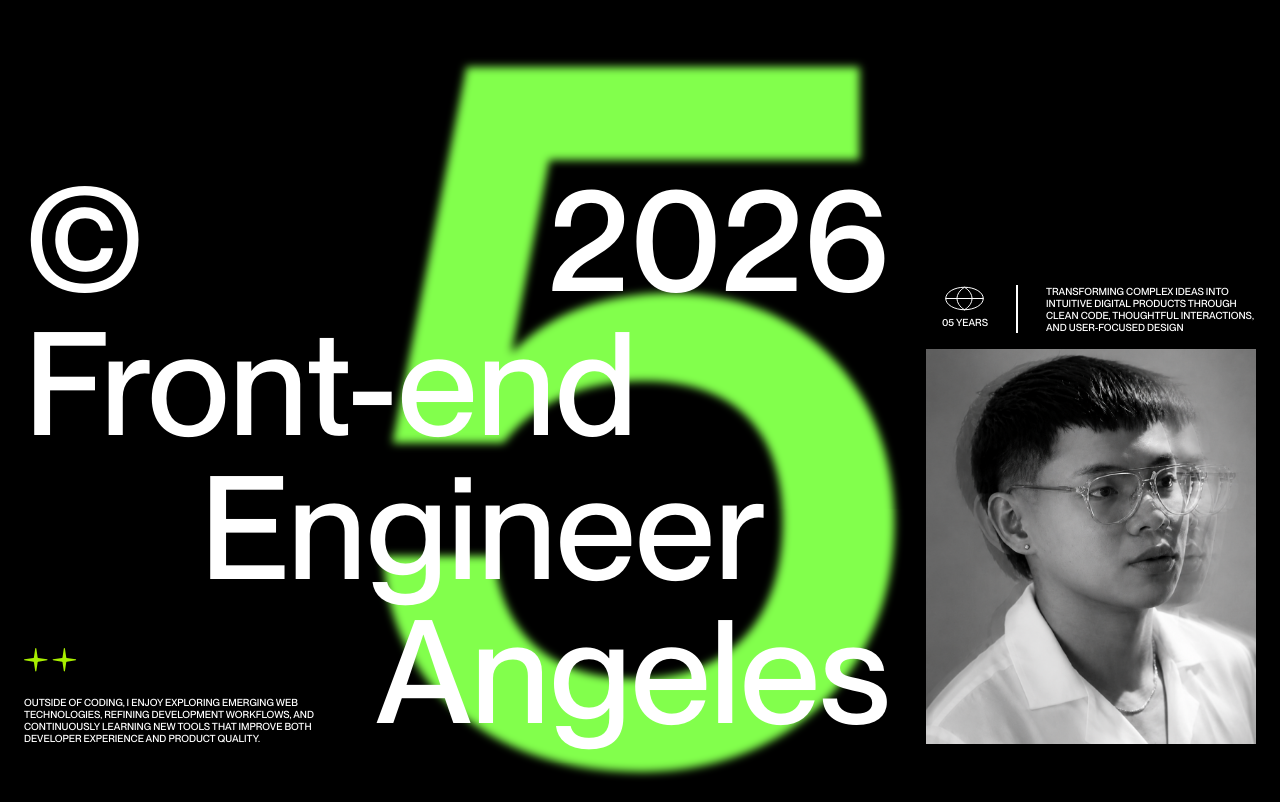
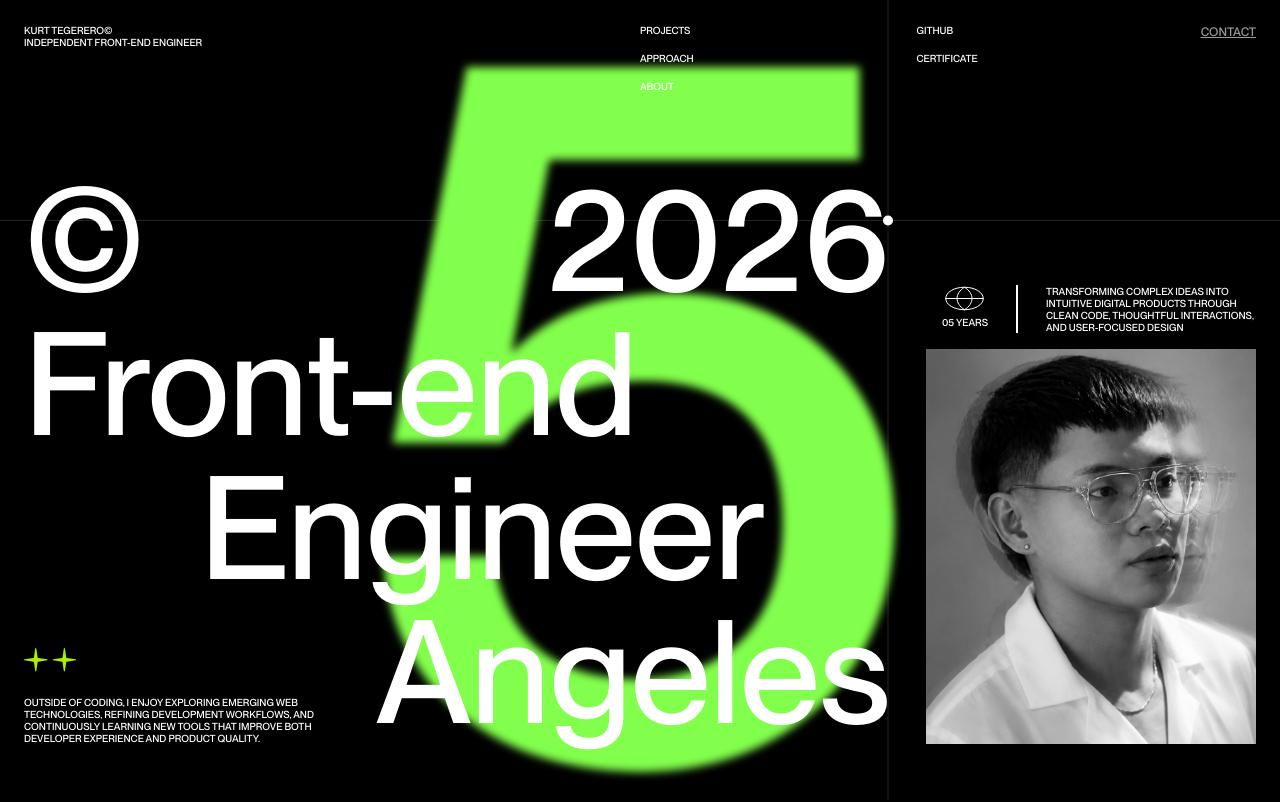
Before and after one commit to mrktegerero/creative-portfolio, a React (Vite) app in the folder Creative.Portfolio/: page / in a window 1280 px wide. Shown: the top 802 px of the page. Built offline with nearby package versions, Linux system fonts and the light colour scheme.

Commit message:
✨ new updates

```diff
--- a/Creative.Portfolio/src/App.tsx
+++ b/Creative.Portfolio/src/App.tsx
@@ -1,6 +1,8 @@
 import { About } from "./Components/Home/About"
 import { Hero } from "./Components/Home/Hero"
 import { Projects } from "./Components/Home/Projects"
+import { Contact } from "./Components/Footer/Contact"
+import { Nav } from "./Components/Nav/Nav"
 
 function App() {
   // const [count, setCount] = useState(0)
@@ -8,9 +10,11 @@ function App() {
   return (
     <>
       <main className="bg-black flex flex-1 flex-col">
-        <Hero></Hero>
-        <About></About>
-        <Projects></Projects>
+        <Nav/>
+        <Hero/>
+        <About/>
+        <Projects/>
+        <Contact/>
       </main>
     </>
   )
--- /dev/null
+++ b/Creative.Portfolio/src/Components/Footer/Contact.tsx
@@ -0,0 +1,53 @@
+import { Paragraph } from "../Reusable/Paragraph";
+import { Works } from "../Home/About";
+import { contactData } from "../../data/ContactData";
+import { projectsData } from "../../data/ProjectsData";
+import { YearsExperience } from "../Home/Hero";
+import { Icon } from "../Reusable/Icon";
+
+export function Contact() {
+    return (
+        <section className="p-6 md:p-12 w-full flex flex-col gap-20 relative z-10">
+
+            <div className="grid grid-cols-2 z-10">
+                <Paragraph>Contact</Paragraph>
+                <Works />
+            </div>
+
+            <div className="grid md:grid-cols-2 z-10 max-md:gap-16">
+                <p className="text-[clamp(3rem,1.5rem+12.5vw,9rem)] leading-[clamp(3rem,1.5rem+12.5vw,9rem)]" dangerouslySetInnerHTML={{ __html: contactData.heading.paragraph }}>
+                </p>
+
+                <div>
+                    <div className="flex flex-col gap-2">
+                        {contactData.links.map((link, index) => (
+                            <a key={index} href={link.url} className="text-xl md:text-[54px] font-medium flex gap-4 hover:text-primary-light w-fit">
+                                {link.label}
+                                {/* for Projects section */}
+                                {link.label == "Projects" && <span className="block text-xl font-medium">({projectsData.length})</span>}
+                            </a>
+                        ))}
+                    </div>
+                    <div className="border-t border-white grid grid-cols-2 mt-4">
+                        <div className="flex flex-col gap-2 pt-6 pr-1 md:pr-4 border-r border-white">
+                            <p className="text-xs font-normal uppercase">Contact</p>
+                            <a className="text-sm md:text-xl font-medium hover:text-primary-light group w-fit flex items-center" href={`mailto:${contactData.email}`}>{contactData.email}                         <Icon className="text-white transition-colors group-hover:text-primary-light pl-2" name="link" size={12} testid="hero-icon" />
+                            </a>
+                        </div>
+
+                        <div className="flex flex-col gap-2 pt-6 pl-4">
+                            <p className="text-xs font-normal uppercase">Follow Me</p>
+                            <div className="grid grid-cols-2">
+                                <a className="text-sm md:text-xl font-medium hover:text-primary-light w-fit" target="_blank" href={contactData.linkedIn}>linkedIn</a>
+                                <a className="text-sm md:text-xl font-medium hover:text-primary-light w-fit" target="_blank" href={contactData.instagram}>instagram</a>
+                            </div>
+                        </div>
+                    </div>
+                </div>
+            </div>
+
+
+            <YearsExperience verticalAlignment="bottom-28" />
+        </section>
+    );
+}
--- a/Creative.Portfolio/src/Components/Home/Hero.tsx
+++ b/Creative.Portfolio/src/Components/Home/Hero.tsx
@@ -1,11 +1,19 @@
 import { Icon } from "../Reusable/Icon";
 import { Paragraph } from "../Reusable/Paragraph";
 import { heroData } from "../../data/HeroData";
+import { clsx } from "clsx";
 
 export function Hero() {
   return (
     <>
-        <section className="md:h-screen p-6 w-full">
+        <section className="relative md:h-screen p-6 w-full">
+            <div className="pointer-events-none absolute inset-0 h-full w-full" aria-hidden="true">
+                <svg width="100%" height="100%" fill="none" xmlns="http://www.w3.org/2000/svg">
+                <circle cx="69.375%" cy="27.56%" r="5" fill="white"/>
+                <line x1="69.375%" y1="0" x2="69.375%" y2="100%" stroke="white" strokeOpacity="0.14"/>
+                <line x1="0" y1="27.56%" x2="100%" y2="27.56%" stroke="white" strokeOpacity="0.14"/>
+                </svg>
+            </div>
             <div className="w-full h-full relative">
                 <h1 className="z-10 relative md:absolute md:bottom-8 md:left-0 text-[clamp(3rem,1.5rem+12.5vw,9rem)] leading-[clamp(3rem,1.5rem+12.5vw,9rem)] flex flex-col">
                     <span className="flex items-center w-full justify-between"><span>{heroData.heading.copyright}</span><span>{heroData.heading.year}</span></span>
@@ -55,3 +63,17 @@ export function LeftText({ notAbsolute = false }: { notAbsolute?: boolean }) {
         </div>
     )
 }
+
+export function YearsExperience({verticalAlignment} : { verticalAlignment?: string}) {
+    return (
+        <div
+            className={clsx(
+                "absolute left-2/4 -translate-x-2/4 text-[500px] md:text-[1000px] md:leading-[100%] font-medium text-primary blur-xs z-0",
+                // size === 16 ? "font-normal" : "font-light", // size 16 font weight is not working as normal from before
+                verticalAlignment ? `${verticalAlignment}` : "top-2/4 -translate-y-2/4",
+            )}
+        >
+            {heroData.backgroundNumber}
+        </div>
+    )
+}
--- a/Creative.Portfolio/src/Components/Home/Projects.tsx
+++ b/Creative.Portfolio/src/Components/Home/Projects.tsx
@@ -48,7 +48,7 @@ export function Projects() {
     };
 
     return (
-        <section className="p-6 w-full flex flex-col gap-20 pb-80">
+        <section id="projects" className="p-6 w-full flex flex-col gap-20 pb-20 z-30 relative">
             <div className="grid grid-cols-2">
                 <Paragraph>Projects</Paragraph>
                 {/* <Works /> */}
@@ -60,7 +60,7 @@ export function Projects() {
                         key={project.title}
                         href={project.link}
                         target="_blank"
-                        className="flex items-center justify-between gap-4 group hover:bg-primary-light py-4 border-b border-white hover:border-primary-light has-[+a:hover]:border-black cursor-none"
+                        className="flex items-center justify-between gap-4 group hover:bg-primary-light py-4 border-b border-white hover:border-primary-light has-[+a:hover]:border-primary-light cursor-none"
                         onMouseEnter={(event) => handleMouseEnter(index, event)}
                         onMouseMove={handleMouseMove}
                         onMouseLeave={() => setActiveProjectIndex(null)}
--- /dev/null
+++ b/Creative.Portfolio/src/Components/Nav/Nav.tsx
@@ -0,0 +1,31 @@
+import { navData } from "../../data/NavData";
+import { Paragraph } from "../Reusable/Paragraph";
+
+export function Nav() {
+    return (
+        <nav className="md:absolute md:top-0 p-6 w-full grid sm:grid-cols-2 z-30 max-sm:gap-10">
+            <div className="text-xl font-bold">
+                <Paragraph>{navData.leftContent.name}</Paragraph>
+                <Paragraph>{navData.leftContent.position}</Paragraph>
+            </div>
+            <div className="flex justify-between">
+                {navData.links.map((linkGroup, index) => (
+                    <div key={index} className="flex flex-col gap-4">
+                        {linkGroup.items.map((item) => (
+                            <a key={item.href} target={item.target} href={item.href} className="group">
+                                <Paragraph className="group-hover:text-primary-light">
+                                    {item.label}
+                                </Paragraph>
+                            </a>
+                        ))}
+                    </div>
+                ))}
+
+                {navData.contact && (
+                    <a href={navData.contact.href} className="text-xs text-neutral-100 hover:text-primary-light underline uppercase font-medium">{navData.contact.label}
+                    </a>
+                )}
+            </div>
+        </nav>
+    );
+}
--- a/Creative.Portfolio/src/css/theme.css
+++ b/Creative.Portfolio/src/css/theme.css
@@ -4,6 +4,8 @@
   --color-primary: #82ff4c;
   --color-primary-light: #a8ef00;
 
+  --color-neutral-100: #9A9A9A;
+
   --text-2xs: 0.625rem; /* 10px */
   --text-2xs--line-height: 0.75rem; /* 12px */
 }
--- /dev/null
+++ b/Creative.Portfolio/src/data/ContactData.tsx
@@ -0,0 +1,24 @@
+export const contactData = {
+ heading: {
+    paragraph: "Let’s get <br/> sh*t done"
+ },
+
+ links: [
+     {
+         label: "About",
+         url: "#about"
+     },
+     {
+         label: "Projects",
+         url: "#projects"
+     },
+     {
+         label: "Contact",
+         url: "#contact"
+     }
+ ],
+
+ email: "kurtrendel@gmail.com",
+ linkedIn: "https://www.linkedin.com/in/ktegerero/",
+ instagram: "https://www.instagram.com/ktegerero/"
+}
--- /dev/null
+++ b/Creative.Portfolio/src/data/NavData.tsx
@@ -0,0 +1,47 @@
+export const navData = {
+    leftContent: {
+        name: "Kurt Tegerero©",
+        position: "Independent Front-end Engineer"
+    },
+
+    links: [
+        {
+            items: [
+                {
+                    label: "Projects",
+                    href: "#projects",
+                    target: "_self"
+                },
+                {
+                    label: "Approach",
+                    href: "#approach",
+                    target: "_self"
+                },
+                {
+                    label: "About",
+                    href: "#about",
+                    target: "_self"
+                }
+            ]
+        },
+        {
+            items: [
+                {
+                    label: "Github",
+                    href: "https://github.com/kurttegerero",
+                    target: "_blank"
+                },
+                {
+                    label: "Certificate",
+                    href: "https://www.linkedin.com/in/ktegerero/overlay/1710468804386/single-media-viewer/?profileId=ACoAADUAW5YBQDLHpu8H7_VVl_LoxzRUylRl6g0",
+                    target: "_blank"
+                }
+            ]
+        }
+    ],
+
+    contact: {
+        label: "Contact",
+        href: "#contact"
+    }
+}
--- a/Creative.Portfolio/src/types.ts
+++ b/Creative.Portfolio/src/types.ts
@@ -1,6 +1,6 @@
 import type { ComponentPropsWithoutRef } from "react";
 
-export type IconSize = 16 | 24 | 27 | 32 | 33;
+export type IconSize = 12 | 16 | 24 | 27 | 32 | 33;
 
 export type ValidTags<T = keyof React.ElementType> = Extract<
   React.ElementType,
```
